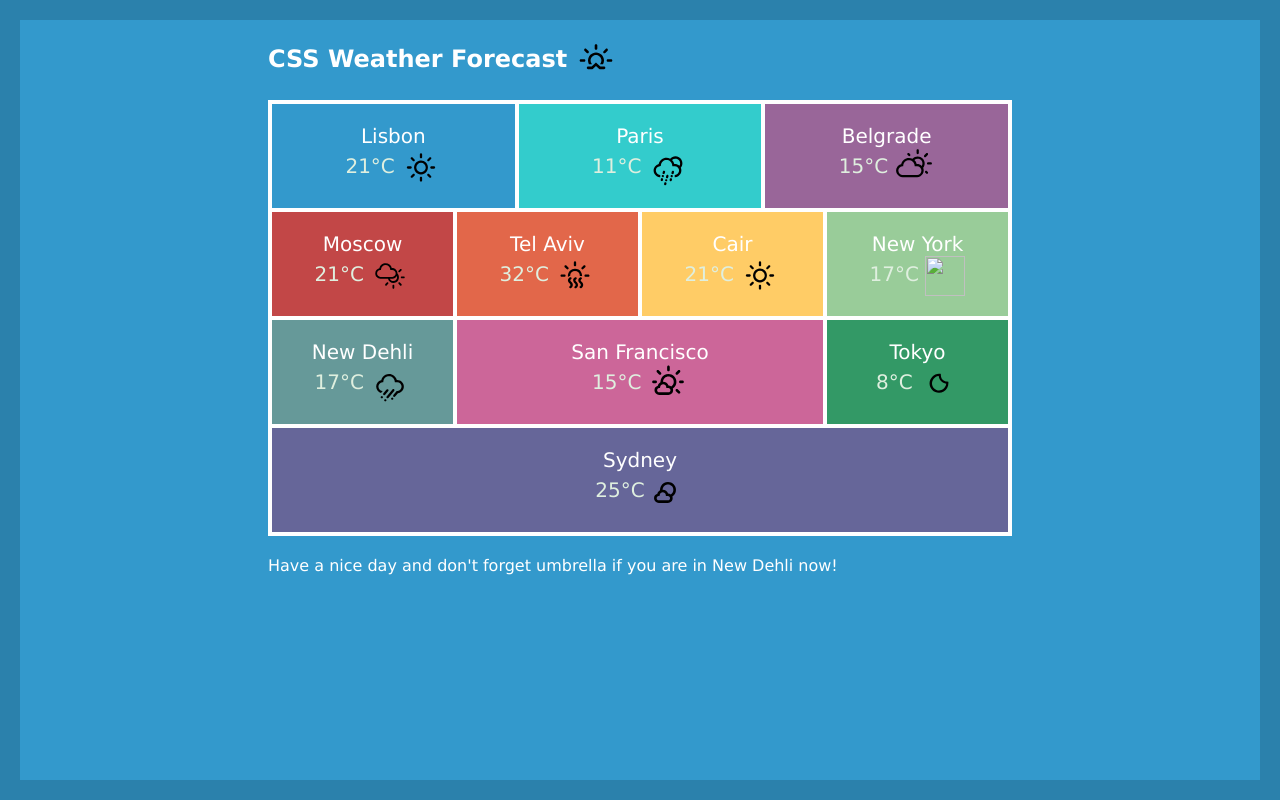
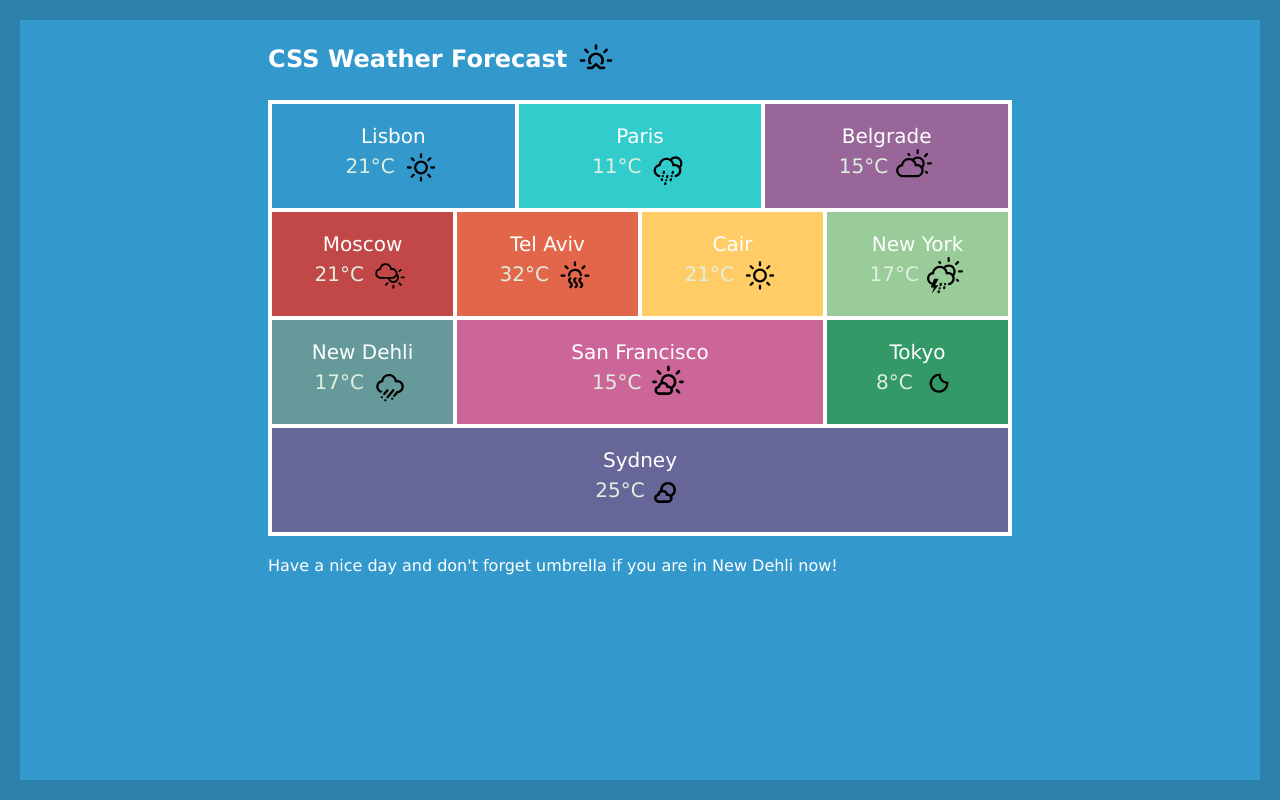
Before and after one commit to Andrey-1976/beetroot-first-repo, a plain HTML site: page CSS-Weather-Forecast/index.html in a window 1280 px wide. Drawn offline with Linux system fonts and the light colour scheme; the site is published under a folder, as on GitHub Pages, so addresses that start at the root find nothing.

Commit message:
new york img

```diff
--- a/CSS-Weather-Forecast/index.html
+++ b/CSS-Weather-Forecast/index.html
@@ -38,7 +38,7 @@
          </li>
          <li class="text__city text__city__new-york">
             <p>New York</p>
-            <span class="degree">17&degC <img class="icon__weather" src="/assets/images/wi-day-sleet-storm.svg" alt=""></span>
+            <span class="degree">17&degC <img class="icon__weather" src="./assets/images/wi-day-sleet-storm.svg" alt=""></span>
          </li>
          <li class="text__city text__city__new-dehli">
             <p>New Dehli</p>
```
